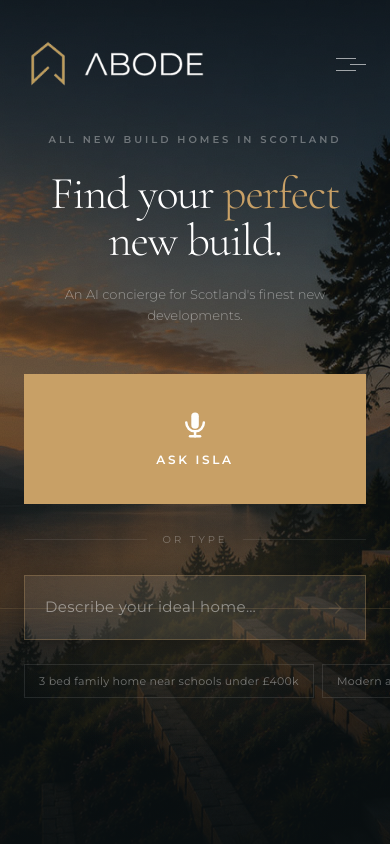
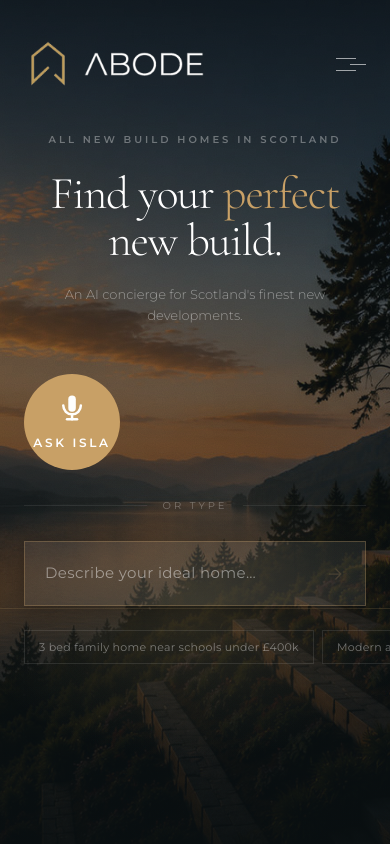
Before and after one commit to housey345/ABODE, a Next.js app: page / in a window 390 px wide. Shown: the top 844 px of the page. Built offline with nearby package versions, Linux system fonts and the light colour scheme.

Commit message:
Make full-size mobile voice button round

```diff
--- a/components/VoiceSearch.tsx
+++ b/components/VoiceSearch.tsx
@@ -77,7 +77,7 @@ export default function VoiceSearch({ onTranscript, disabled, compact }: Props)
       onClick={startListening}
       disabled={disabled}
       aria-label={listening ? "Stop listening" : "Start voice search"}
-      className={`relative flex flex-col items-center justify-center gap-3 w-full py-9 transition-colors duration-300 outline-none focus:outline-none
+      className={`relative flex flex-col items-center justify-center gap-3 w-24 h-24 rounded-full md:rounded-none md:w-full md:h-auto md:py-9 transition-colors duration-300 outline-none focus:outline-none
         ${disabled ? "opacity-50 cursor-not-allowed" : "cursor-pointer"}`}
       style={{ background: listening ? "#7A1515" : "#C8A066" }}
     >
```
